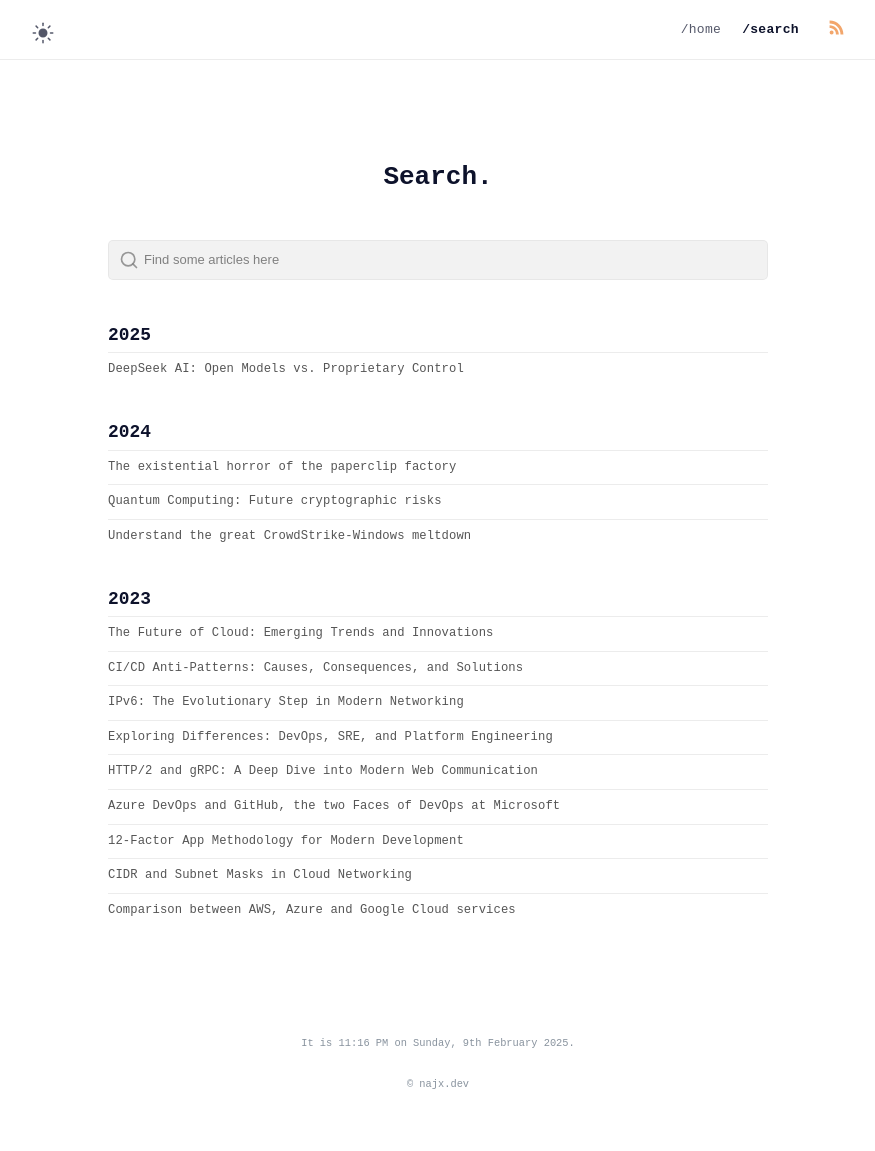
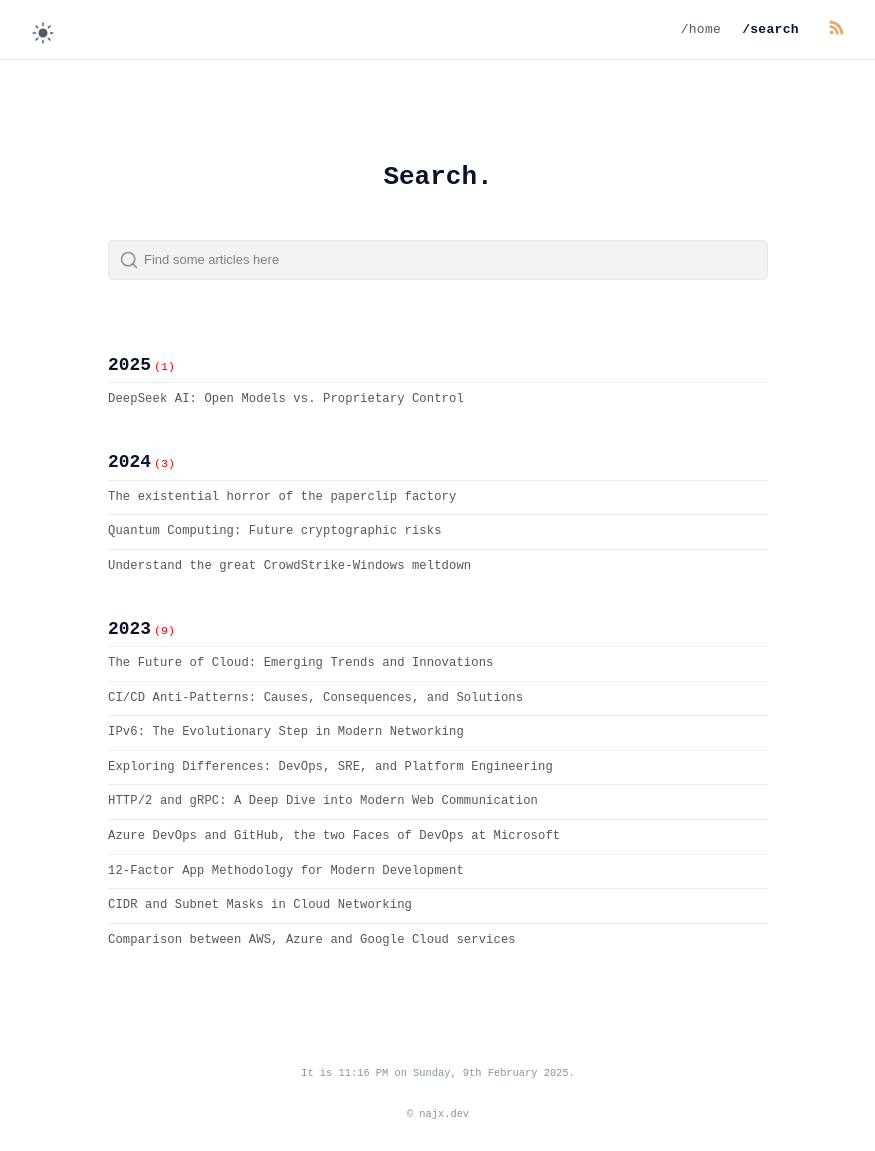
Before and after one commit to najx/najx.github.io, a Jekyll site: the page built from archive.html, in a window 1280 px wide. Shown: the whole page, without its empty margins (202-1077 px from the left). Built offline with Jekyll 4.4.1, drawn with Linux system fonts in a browser that asks for light colours; before the commit the page ends 1121 px from its top, so only the background shows below that.

Commit message:
Improve design

```diff
--- a/_layouts/home.html
+++ b/_layouts/home.html
@@ -3,7 +3,11 @@ layout: default
 home: true
 ---
 
-<h3 class="posts-item-note" aria-label="Most Recent Posts">Most Recent Posts</h3>
+<h3 class="home-list-title" aria-label="Most Recent Posts">
+  Most Recent Posts
+</h3>
+<span class="number-of-posts">({{ site.number_of_posts }})</span>
+
 {%- for post in site.posts limit: site.number_of_posts -%}
 <article class="post-item">
   <span class="post-item-date">{{ post.date | date: "%b %d, %Y" }}</span>
--- a/_sass/klise/_layout.scss
+++ b/_sass/klise/_layout.scss
@@ -421,3 +421,20 @@
 iframe {
   max-width: 100%;
 }
+
+.home-list-title {
+  display: inline;
+}
+
+.number-of-posts {
+  display: inline;
+  font-weight: normal;
+  color: #ff0000;
+  font-size: 0.9em;
+}
+
+.year-header {
+  display: flex;
+  align-items: baseline;
+  gap: 3px;
+}
--- a/archive.html
+++ b/archive.html
@@ -15,15 +15,17 @@ comments: false
 
 <ul id="search-results"></ul>
 
-{%- for post in site.posts -%}
-  {%- capture current_year -%}{{ post.date | date: "%Y" }}{%- endcapture -%}
-  {%- unless current_year == previous_year -%}
-    <h2>{{ current_year }}</h2>
-    {%- assign previous_year = current_year -%}
-  {%- endunless -%}
-  <article class="post-item">
-    <h3 class="post-item-title">
-      <a href="{{ post.url }}">{{ post.title | escape }}</a>
-    </h3>
-  </article>
+{%- assign grouped_posts = site.posts | group_by_exp: "post", "post.date | date: '%Y'" -%}
+{%- for year_group in grouped_posts -%}
+  <div class="year-header">
+    <h2>{{ year_group.name }}</h2>
+    <span class="number-of-posts">({{ year_group.size }})</span>
+  </div>
+  {%- for post in year_group.items -%}
+    <article class="post-item">
+      <h3 class="post-item-title">
+        <a href="{{ post.url }}">{{ post.title | escape }}</a>
+      </h3>
+    </article>
+  {%- endfor -%}
 {%- endfor -%}
```
